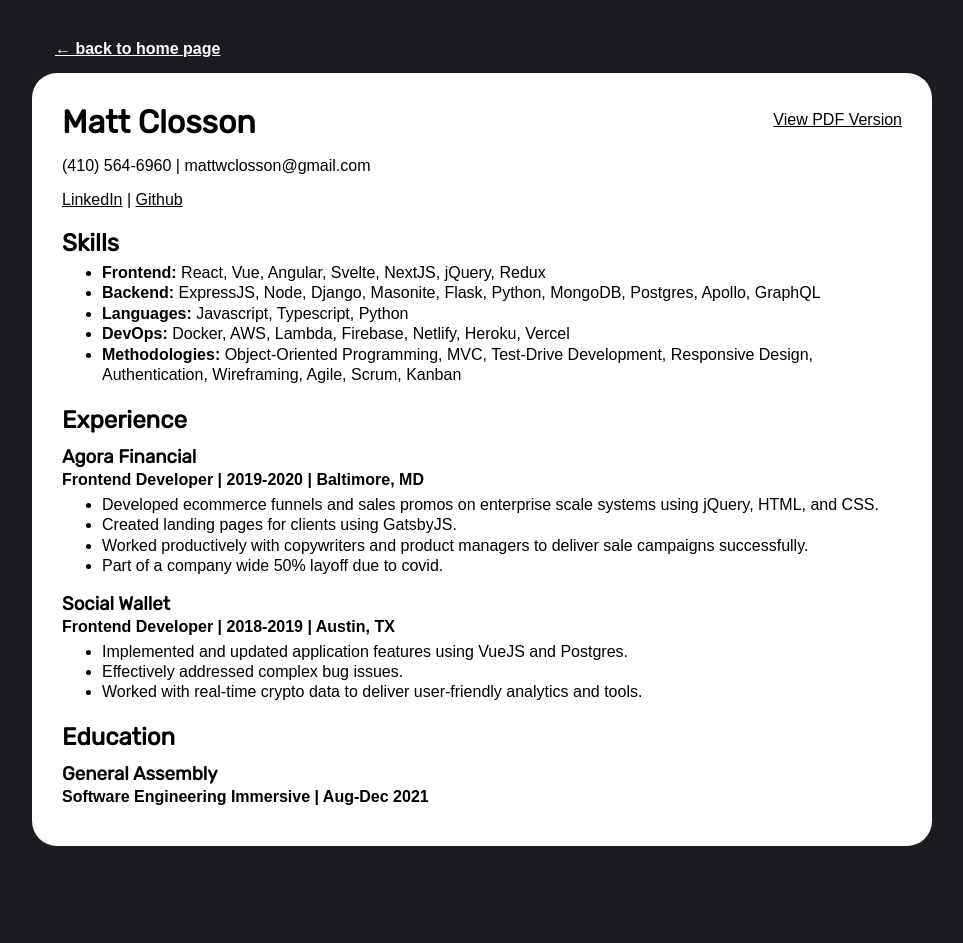
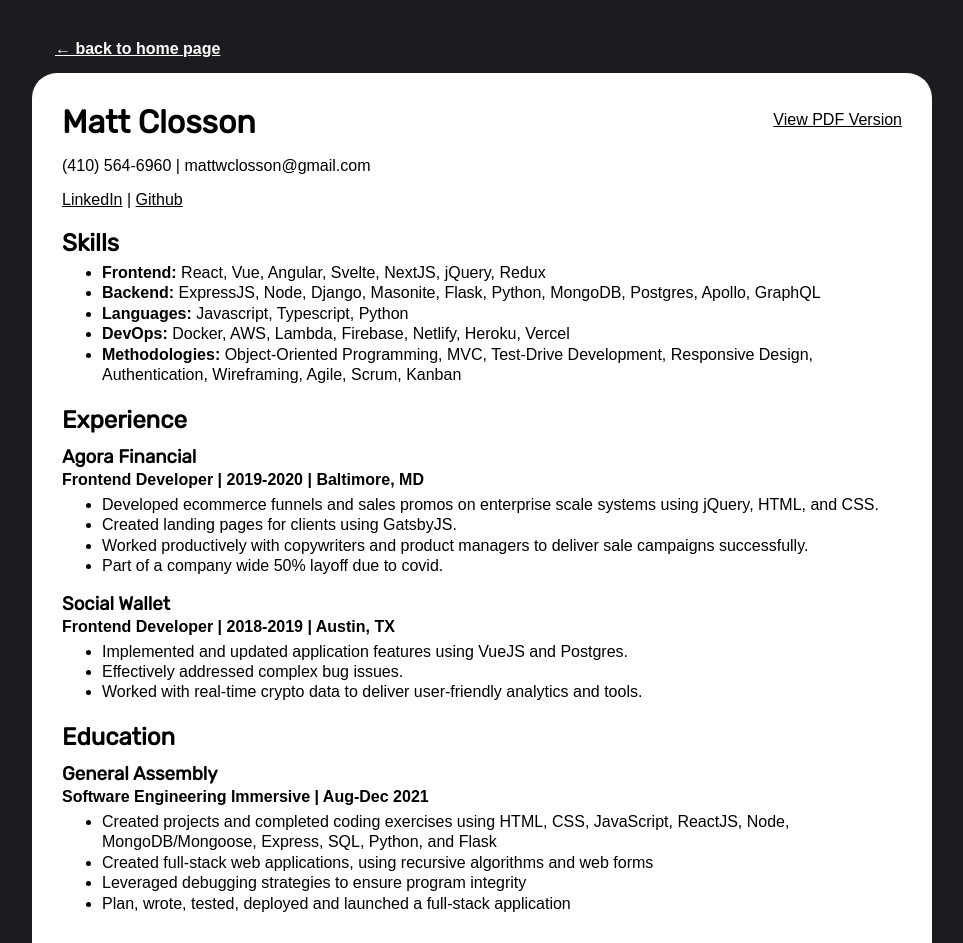
Before and after one commit to mattclosson/portfolio, a React (Create React App) app: page /resume in a window 1280 px wide. Shown: the top 943 px of the page, without its empty margins (158-1121 px from the left). Before the commit the page ends 906 px from the top, so only its background shows below. Built offline with nearby package versions, Linux system fonts and the light colour scheme; a web font is replaced by a local one.

Commit message:
updated resume

```diff
--- a/src/Pages/Resume.js
+++ b/src/Pages/Resume.js
@@ -38,6 +38,12 @@
                 <h2>Education</h2>
                 <h3>General Assembly</h3>
                 <h4>Software Engineering Immersive | Aug-Dec 2021</h4>
+                <ul>
+                    <li>Created projects and completed coding exercises using HTML, CSS, JavaScript, ReactJS, Node, MongoDB/Mongoose, Express, SQL, Python, and Flask</li>
+                    <li>Created full-stack web applications, using recursive algorithms and web forms</li>
+                    <li>Leveraged debugging strategies to ensure program integrity</li>
+                    <li>Plan, wrote, tested, deployed and launched a full-stack application</li>
+                </ul>
             </div>
         </div>
     )
```
Also changed, not shown: 1 other file (tests, documents, lock files or other folders).
